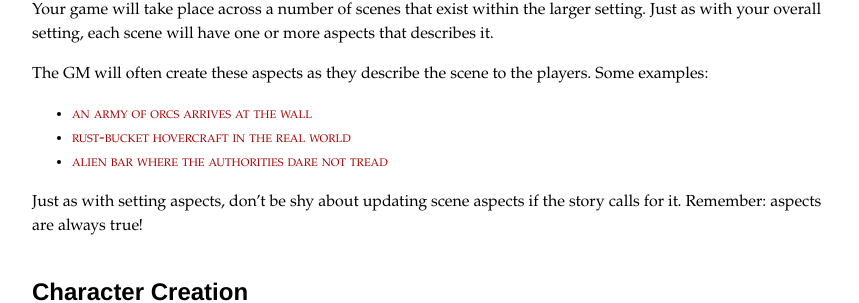
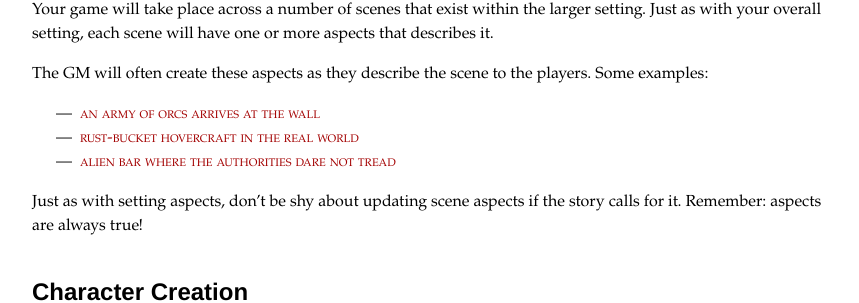
Before and after one commit to MiniFate/MiniFate, a Jekyll site: the page built from index.md, in a window 1280 px wide. Shown: the part 2550-2853 px from the top of the page, without its empty margins (208-1067 px from the left). Built offline with Jekyll 4.4.1, drawn with Linux system fonts in a browser that asks for light colours.

Commit message:
Add dashes instead of bullets

```diff
--- a/assets/_sass/main.scss
+++ b/assets/_sass/main.scss
@@ -136,3 +136,15 @@ h1:hover .anchor-link-img, h2:hover .anchor-link-img, h3:hover .anchor-link-img,
   padding: 0;
   vertical-align: middle;
 }
+
+// Use dash for bullets
+ul {
+  list-style-type: none;
+  padding-left: 3em;
+}
+
+ul > li:before {
+  content: "—"; /* em dash */
+  position: absolute;
+  margin-left: -1.5em;
+}
```
